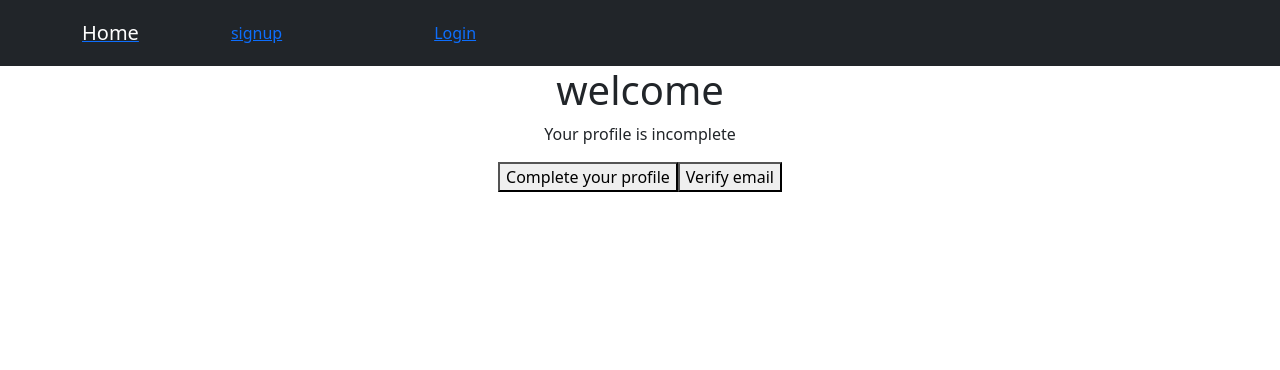
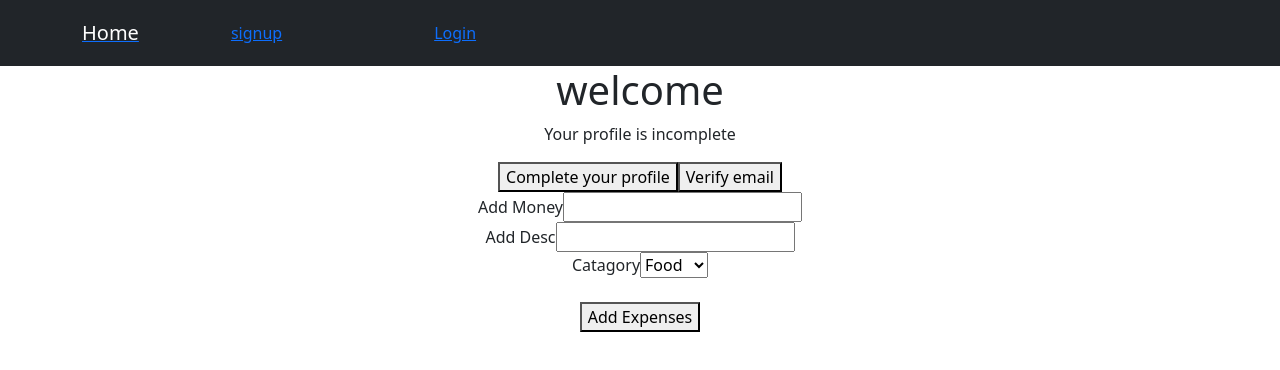
Before and after one commit to Aaqibmir123/expense-tracker, a React (Create React App) app: page /welcome in a window 1280 px wide. Shown: the top 370 px of the page. Built offline with nearby package versions, Linux system fonts and the light colour scheme.

Commit message:
Reset Password

```diff
--- /dev/null
+++ b/src/Components/Addexpenses.js
@@ -0,0 +1,60 @@
+import React, { useRef, useState } from 'react'
+
+export const Addexpenses = () => {
+  const [expense, setexpense] = useState([]);
+
+  const Addmoneryref = useRef();
+  const Adddescref = useRef();
+  const addcatagoerref = useRef();
+
+
+  const submithandler = (e) => {
+    e.preventDefault();
+    const EnterdMoneyValue = Addmoneryref.current.value;
+    const EnterDescfvalue = Adddescref.current.value;
+    const EnteredCatagoryvalue = addcatagoerref.current.value;
+    console.log(EnterdMoneyValue, EnterDescfvalue, EnteredCatagoryvalue)
+    setexpense((preState) => {
+      return [...preState,
+      { money: EnterdMoneyValue, Desc: EnterDescfvalue, Catagory: EnteredCatagoryvalue }]
+
+    })
+
+  }
+  return (
+    <div>
+      <form >
+        <label htmlFor=''>Add Money</label>
+        <input type='text' ref={Addmoneryref} /><br />
+        <label htmlFor=''>Add Desc</label>
+        <input type='text' ref={Adddescref} /><br />
+        <label htmlFor=''>Catagory</label>
+        <select ref={addcatagoerref} >
+          <option >Food</option>
+          <option >Petrol</option>
+          <option >Salary</option>
+          <option >Car</option>
+        </select>
+        <br /><br />
+        <button onClick={submithandler}>Add Expenses</button>
+
+      </form>
+      <ul>
+        {expense.map((items) => {
+          return (
+            <div key={Math.random().toString()}>
+              <li >{items.money}</li>
+              <li>{items.Desc}</li>
+              <li>{items.Catagory}</li>
+            </div>
+          )
+        })}
+      </ul>
+
+
+
+
+
+    </div>
+  )
+}
--- a/src/Components/Login.js
+++ b/src/Components/Login.js
@@ -26,7 +26,7 @@ export const Login = () => {
             method:'POST',
             body:JSON.stringify({
                 requestType:"PASSWORD_RESET",
-                email:"miraaqib514@gmail.com"
+                email:localStorage.getItem('email')
             }),
             headers:{
                 "Content-Type" :"application/json"
@@ -67,7 +67,7 @@ export const Login = () => {
             }
         }).then((data)=>{
             console.log("email", data.email)
-            ctx.login(data.idToken);
+            ctx.login(data.idToken,data.email);
             localStorage.setItem('email',email);
         }).catch((err)=>{
             alert(err.message);
--- a/src/Components/Logout.js
+++ b/src/Components/Logout.js
@@ -1,12 +1,14 @@
 import React, { useContext } from 'react'
+import { useNavigate } from 'react-router';
 import { Authcontent } from './store/Authcontext';
-
-
 const Logout = () => {
     const Authctx = useContext(Authcontent);
+    console.log(Authctx);
+    const navigater = useNavigate();
 
     const logoutHandler = () => {
         Authctx.logout();
+        navigater('/login');
 
     }
 
--- a/src/Components/Navbars.js
+++ b/src/Components/Navbars.js
@@ -27,8 +27,9 @@ export const Navbars = () => {
          welcome
          </Link>
        )}
+
       {logined && (
-        <Link to='/login'>
+        <Link to='/logout'>
         logout
         </Link>
       )}
--- a/src/Components/Welcome.js
+++ b/src/Components/Welcome.js
@@ -1,6 +1,7 @@
 
 import { useContext } from 'react';
 import { useNavigate } from 'react-router';
+import { Addexpenses } from './Addexpenses';
 import { Authcontent } from './store/Authcontext';
 
 export const Welcome = () => {
@@ -33,6 +34,7 @@ export const Welcome = () => {
                 <p>Your profile is incomplete</p>
                 <button onClick={profileHandler}>Complete your profile</button>
                 <button onClick={emailVerfication}>Verify email</button>
+                <Addexpenses />
             </div>
         )
     }
--- a/src/Components/store/Authcontext.js
+++ b/src/Components/store/Authcontext.js
@@ -28,10 +28,12 @@ export const Authcontextprovider = (props) => {
     }
 
     const logoutHandler = () => {
-        settoken(null);
-        setemail(null);
         localStorage.removeItem('token');
         localStorage.removeItem('email');
+        // settoken(null);
+        // setemail(null);
+        console.log('logout handler')
+
     }
 
     const contextvalue = {
@@ -39,8 +41,6 @@ export const Authcontextprovider = (props) => {
         islogined: userislogined,
         login: loginhandler,
         logout: logoutHandler,
-
-
 
     }
 
```
